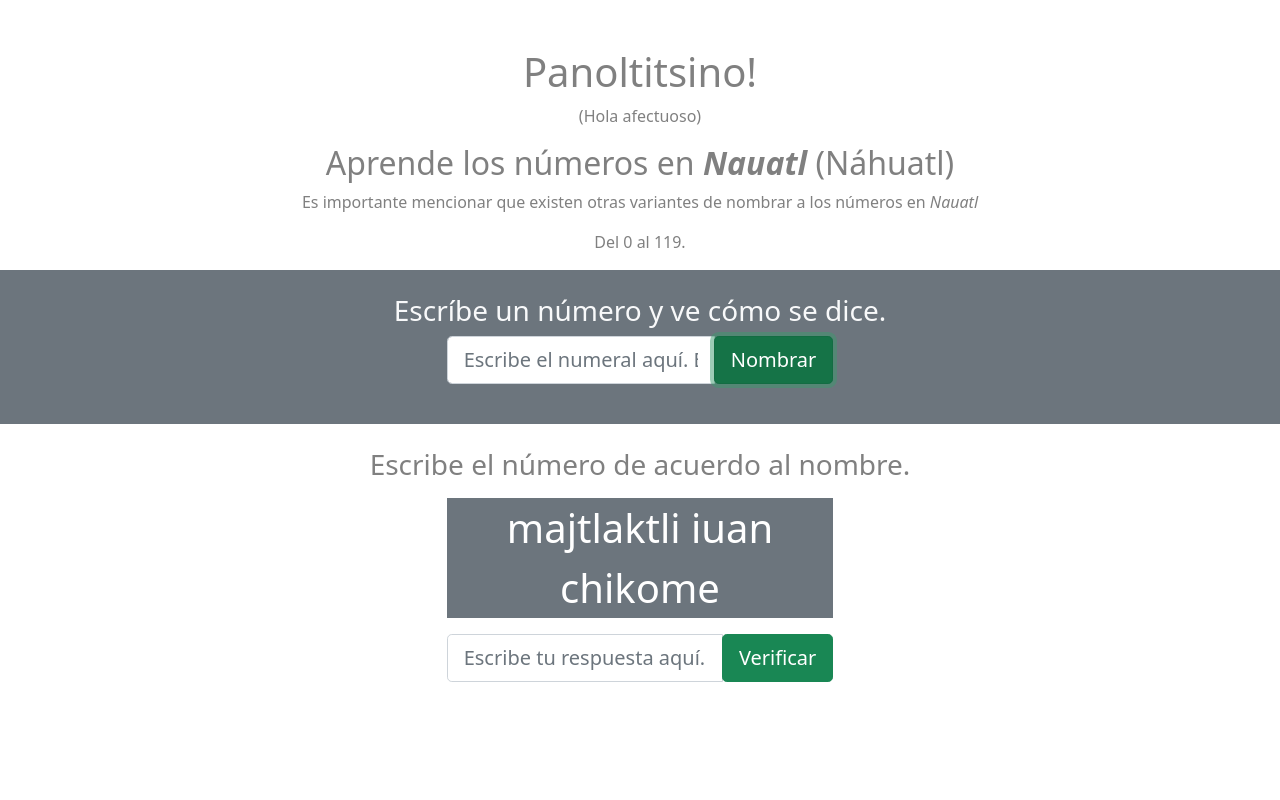
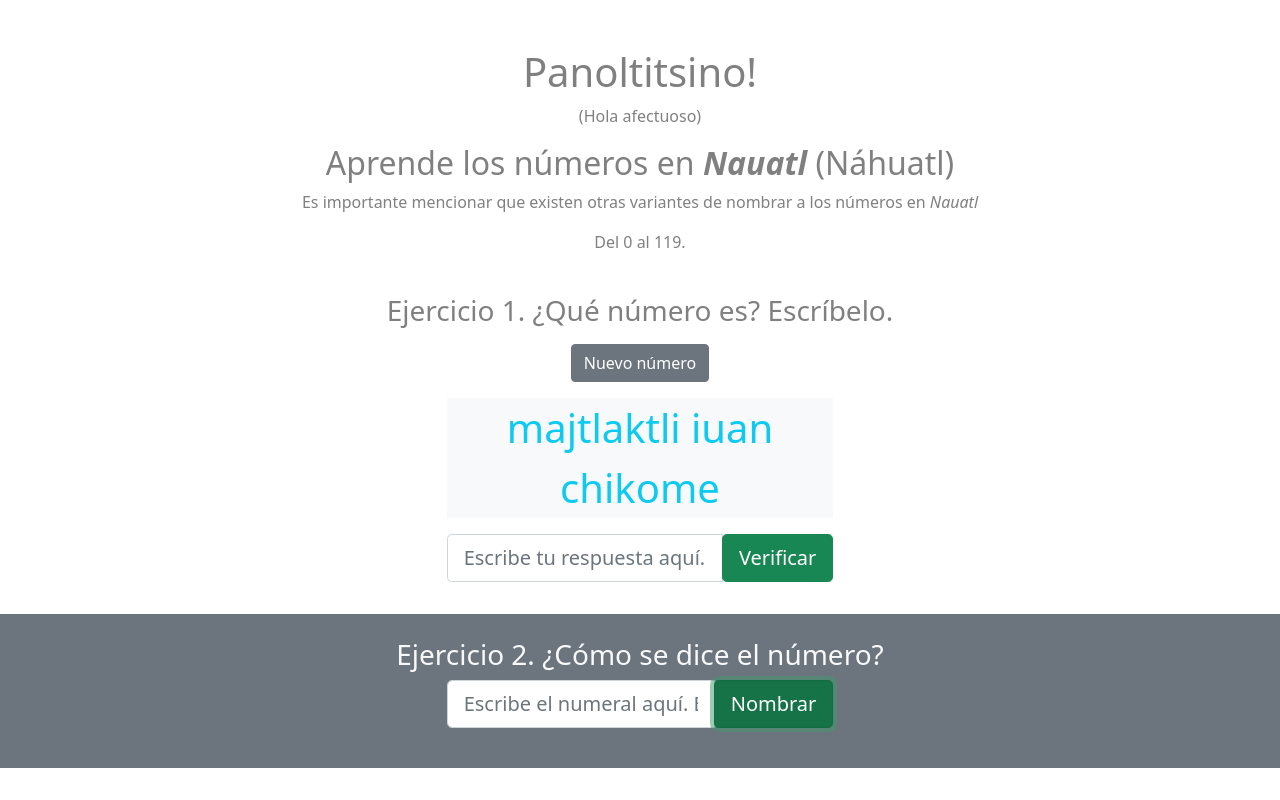
Before and after one commit to mrosas91/nauatl, a plain HTML site: page index.html in a window 1280 px wide. Both pictures are taken after a click on the button "Nombrar". Drawn offline with nearby package versions, Linux system fonts and the light colour scheme.

Commit message:
IDs cleanup. UI re-sorting

```diff
--- a/index.html
+++ b/index.html
@@ -25,8 +25,8 @@
 	<script src="numeral_to_text.js" charset="utf-8"></script>
 	<script type="text/javascript">
 		function renderAnswer() {
-			html = "<div class='bg-success'><p class='fs-1 mt-2 text-white'>" + numeral_to_text(document.getElementById('numeral_input').value) + "</p></div>";
-			document.getElementById("num_answer").innerHTML = html;
+			html = "<div class='bg-success'><p class='fs-1 mt-2 text-white'>" + numeral_to_text(document.getElementById('whats_the_name_input').value) + "</p></div>";
+			document.getElementById("whats_the_name_answer").innerHTML = html;
 		}
 	</script>
 </head>
@@ -52,31 +52,34 @@
 				</p>
 			</div>
 		</div>
-		<div class="row p-4 bg-secondary">
-			<h3 class="text-center text-light">Escríbe un número y ve cómo se dice.</h3>
+		<div class="row p-4">
+			<h3 class="text-center">Ejercicio 1. ¿Qué número es? Escríbelo.</h3>
+			<div class="mx-auto col-lg-4 col-md-6 col-sm-12">
+				<div class="text-center p-2">
+					<button class="btn btn-secondary" type="button">Nuevo número</button>
+				</div>
+				<div id="whats_the_number_generated_number" class="text-center">
+				</div>
+				<div class="input-group input-group-lg">
+					<input id="whats_the_number_input" type="text" class="form-control" placeholder="Escribe tu respuesta aquí. E.g. 45" aria-label="Numeral">
+					<div class="input-group-append input-group-lg">
+						<button class="btn btn-success" type="button" onclick="">Verificar</button>
+					</div>
+				</div>
+				<div id="whats_the_number_answer" class="text-center">
+				</div>
+			</div>
+		</div>
+		<div class="row p-4 mt-2 bg-secondary">
+			<h3 class="text-center text-light">Ejercicio 2. ¿Cómo se dice el número?</h3>
 			<div class="mx-auto col-lg-4 col-md-6 col-sm-12">
 				<div class="input-group input-group-lg">
-					<input id="numeral_input" type="text" class="form-control" placeholder="Escribe el numeral aquí. E.g. 17" aria-label="Numeral" onkeyup="renderAnswer()">
+					<input id="whats_the_name_input" type="text" class="form-control" placeholder="Escribe el numeral aquí. E.g. 17" aria-label="Numeral" onkeyup="renderAnswer()">
 					<div class="input-group-append input-group-lg">
 						<button class="btn btn-success" type="button" onclick="renderAnswer()">Nombrar</button>
 					</div>
 				</div>
-				<div id="num_answer" class="text-center">
-				</div>
-			</div>
-		</div>
-		<div class="row p-4">
-			<h3 class="text-center">Escribe el número de acuerdo al nombre.</h3>
-			<div class="mx-auto col-lg-4 col-md-6 col-sm-12">
-				<div id="generated_number" class="text-center">
-				</div>
-				<div class="input-group input-group-lg">
-					<input id="ex2_answer_input" type="text" class="form-control" placeholder="Escribe tu respuesta aquí. E.g. 45" aria-label="Numeral">
-					<div class="input-group-append input-group-lg">
-						<button class="btn btn-success" type="button" onclick="">Verificar</button>
-					</div>
-				</div>
-				<div id="num_answer" class="text-center">
+				<div id="whats_the_name_answer" class="text-center">
 				</div>
 			</div>
 		</div>
@@ -91,8 +94,8 @@
 	}
 
 	function renderRandomNumber(random_number_name) {
-		html = "<div class='bg-secondary'><p class='fs-1 mt-2 text-white'>" + random_number_name + "</p></div>";
-		document.getElementById("generated_number").innerHTML = html;
+		html = "<div class='bg-light'><p class='fs-1 mt-2 text-info'>" + random_number_name + "</p></div>";
+		document.getElementById("whats_the_number_generated_number").innerHTML = html;
 	}
 
 	function getNewNumber() {
```
